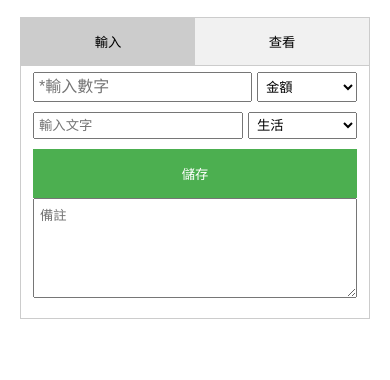
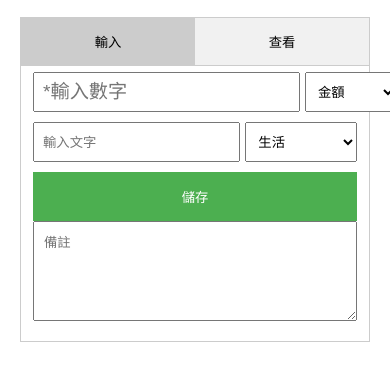
Before and after one commit to kowloonking/il, a plain HTML site: page index.html in a window 390 px wide. Shown: the part 58-438 px from the top of the page. Drawn offline with Linux system fonts and the light colour scheme.

Commit message:
Update index.html

```diff
--- a/index.html
+++ b/index.html
@@ -19,35 +19,39 @@
         }
         .number-row, .text-row {
             display: flex;
-            gap: 8px; /* 減小間距 */
+            gap: 8px;
             margin-bottom: 10px;
         }
         .number-input {
-            font-size: 1.2em; /* 進一步減小字體 */
-            flex: 2; /* 調整比例 */
-            padding: 6px; /* 減小內邊距 */
+            font-size: 1.5em; /* 增大字體 */
+            flex: 2;
+            padding: 10px; /* 增加內邊距以放大方格 */
             box-sizing: border-box;
+            height: 50px; /* 明確設定高度 */
         }
         .unit-select {
-            flex: 1; /* 減小比例 */
-            padding: 6px;
+            flex: 1;
+            padding: 10px;
             box-sizing: border-box;
+            height: 50px; /* 與數字對齊 */
         }
         .text-input {
             flex: 2;
-            padding: 6px;
+            padding: 10px;
             box-sizing: border-box;
+            height: 50px; /* 與數字對齊 */
         }
         .category-select {
             flex: 1;
-            padding: 6px;
+            padding: 10px;
             box-sizing: border-box;
+            height: 50px; /* 與單位對齊 */
         }
         .remarks {
             width: 100%;
             height: 100px;
             margin-bottom: 10px;
-            padding: 6px;
+            padding: 10px;
             box-sizing: border-box;
         }
         .save-btn {
@@ -122,14 +126,16 @@
         /* 手機螢幕適配 */
         @media (max-width: 600px) {
             .number-input {
-                font-size: 1em; /* 小螢幕再減小 */
-                padding: 4px;
+                font-size: 1.2em; /* 小螢幕稍減小 */
+                padding: 8px;
+                height: 40px; /* 小螢幕減小高度 */
             }
             .unit-select, .text-input, .category-select {
-                padding: 4px;
+                padding: 8px;
+                height: 40px;
             }
             .number-row, .text-row {
-                gap: 5px; /* 更小的間距 */
+                gap: 5px;
             }
         }
     </style>
```
